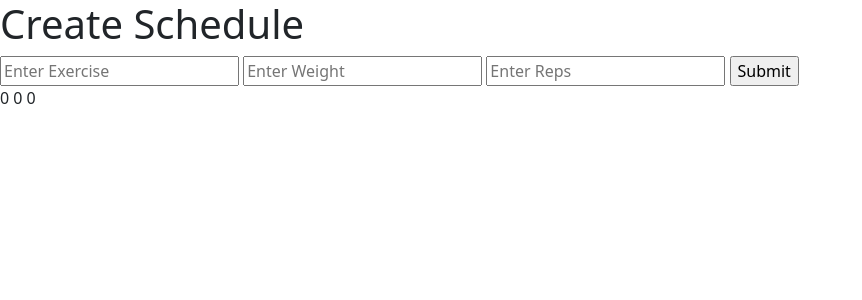
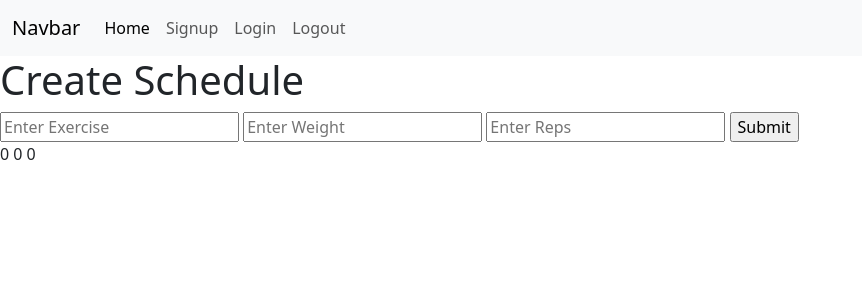
Before and after one commit to PatrickOBrien06/Zenith, a Flask app: page / in a window 1280 px wide. Shown: the top 300 px of the page, without its empty margins (0-862 px from the left). Run offline with Flask 3, Linux system fonts and the light colour scheme; a user stored in the database is signed in.

Commit message:
Added: logout

```diff
--- a/website/auth.py
+++ b/website/auth.py
@@ -6,9 +6,9 @@ from werkzeug.security import generate_password_hash, check_password_hash
 
 auth = Blueprint("auth", __name__, template_folder="templates")
 
-@login_required
 @auth.route("/", methods=['POST', 'GET'])
 @auth.route("/home", methods=['POST', 'GET'])
+@login_required
 def home():
     exercise = 0
     weight = 0
@@ -69,3 +69,8 @@ def login():
             flash("Invalid email or password!", "danger")
 
     return render_template("login.html")
+
+@auth.route("/logout", methods=["POST", "GET"])
+def logout():
+    logout_user()
+    return redirect(url_for("auth.login"))
--- a/website/templates/base.html
+++ b/website/templates/base.html
@@ -42,6 +42,32 @@
             {% endfor %}
         {% endif%}
     {% endwith %}
+
+    <nav class="navbar navbar-expand-lg bg-body-tertiary">
+        <div class="container-fluid">
+          <a class="navbar-brand" href="/home">Navbar</a>
+          <button class="navbar-toggler" type="button" data-bs-toggle="collapse" data-bs-target="#navbarNav" aria-controls="navbarNav" aria-expanded="false" aria-label="Toggle navigation">
+            <span class="navbar-toggler-icon"></span>
+          </button>
+          <div class="collapse navbar-collapse" id="navbarNav">
+            <ul class="navbar-nav">
+              <li class="nav-item">
+                <a class="nav-link active" aria-current="page" href="/home">Home</a>
+              </li>
+              <li class="nav-item">
+                <a class="nav-link" href="/signup">Signup</a>
+              </li>
+              <li class="nav-item">
+                <a class="nav-link" href="/login">Login</a>
+              </li>
+              <li class="nav-item">
+                <a class="nav-link" href="/logout">Logout</a>
+              </li>
+            </ul>
+          </div>
+        </div>
+      </nav>
+
     {% block content %}
 
     {% endblock %}
--- a/website/templates/login.html
+++ b/website/templates/login.html
@@ -3,8 +3,8 @@
 {% block content %}
 <h1>Login</h1>
 <form method="post">
-    <input type="text" placeholder="Enter Email" name="email">
-    <input type="text" placeholder="Enter Password" name="password">
+    <input type="email" placeholder="Enter Email" name="email">
+    <input type="password" placeholder="Enter Password" name="password">
     <input type="submit" value="Submit">
 </form>
 {% endblock %}
```
